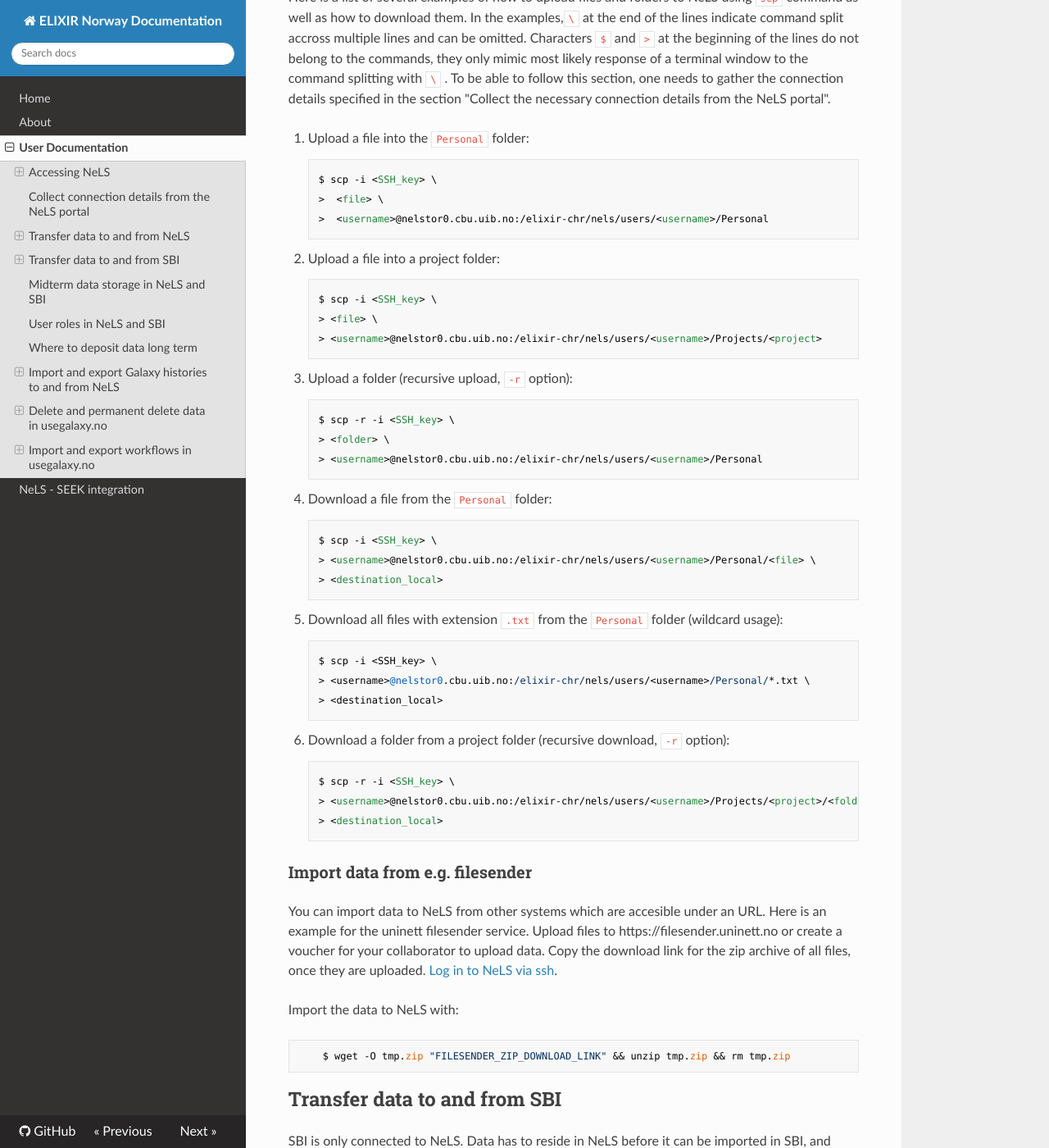
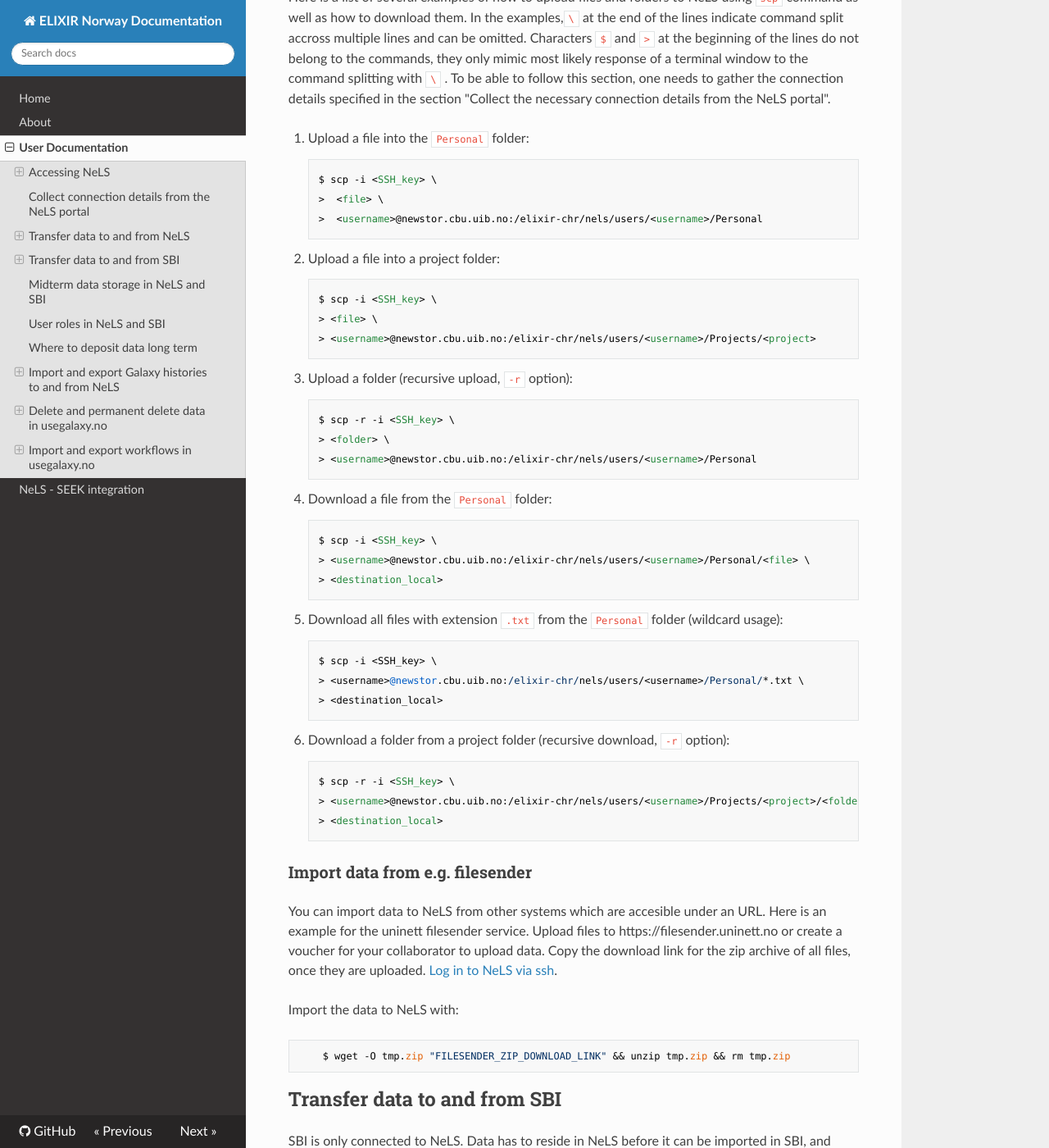
Before and after one commit to elixir-no-nels/nels-docs, an MkDocs documentation site: the page built from docs/user-doc.md, in a window 1280 px wide and 1400 px high, scrolled down 3622 px. Shown: the whole window at 82% size. Built offline with MkDocs 1.6.1, drawn with Linux system fonts in a browser that asks for light colours; nearby versions of some CDN libraries; some of the changed text lies outside the part shown.

Commit message:
Change server name
The server name was outdated. Changed nelstor0.cbu.uib.no to newstor.cbu.uib.no

```diff
--- a/docs/user-doc.md
+++ b/docs/user-doc.md
@@ -27,7 +27,7 @@
 
 After gathering your username and SSH key, you can use `ssh` to access NeLS with the following command (character `$` only indicates beginning of the line and is not a part of the command):
 
-	$ ssh -i <SSH_key> <username>@nelstor0.cbu.uib.no
+	$ ssh -i <SSH_key> <username>@newstor.cbu.uib.no
 
 Absolute path to the home directory in NeLS is `/elixir-chr/nels/users/<username>`.
 
@@ -39,7 +39,7 @@
 <img src="images/nels_access.png" alt="NeLS Connection Details" width="600"/>
 </p>
 
-Download the SSH key to the computer from which you want to authenticate on NeLS, note the host address (`nelstor0.cbu.uib.no`) and your username. Modify access permissions for the SSH key in such a way that only you can read and write to the file and no other user can access the file. In the linux-based operating systems (including OsX), one can achieve this by typing `chmod 600 <SSH_key>` into a terminal window. In Windows, one can access the security tab in the `Properties` option of the `<SSH_key>` file and keep access granted only to oneself, `SYSTEM` and `Administrators`.
+Download the SSH key to the computer from which you want to authenticate on NeLS, note the host address (`newstor.cbu.uib.no`) and your username. Modify access permissions for the SSH key in such a way that only you can read and write to the file and no other user can access the file. In the linux-based operating systems (including OsX), one can achieve this by typing `chmod 600 <SSH_key>` into a terminal window. In Windows, one can access the security tab in the `Properties` option of the `<SSH_key>` file and keep access granted only to oneself, `SYSTEM` and `Administrators`.
 
 ## Transfer data to and from NeLS
 
@@ -89,36 +89,36 @@
 
 		$ scp -i <SSH_key> \
 		>  <file> \
-		>  <username>@nelstor0.cbu.uib.no:/elixir-chr/nels/users/<username>/Personal
+		>  <username>@newstor.cbu.uib.no:/elixir-chr/nels/users/<username>/Personal
 
 2. Upload a file into a project folder:
 
 		$ scp -i <SSH_key> \
 		> <file> \
-		> <username>@nelstor0.cbu.uib.no:/elixir-chr/nels/users/<username>/Projects/<project>
+		> <username>@newstor.cbu.uib.no:/elixir-chr/nels/users/<username>/Projects/<project>
 
 3. Upload a folder (recursive upload, `-r` option):
 
 		$ scp -r -i <SSH_key> \
 		> <folder> \
-		> <username>@nelstor0.cbu.uib.no:/elixir-chr/nels/users/<username>/Personal
+		> <username>@newstor.cbu.uib.no:/elixir-chr/nels/users/<username>/Personal
 
 4. Download a file from the `Personal` folder:
 
 		$ scp -i <SSH_key> \
-		> <username>@nelstor0.cbu.uib.no:/elixir-chr/nels/users/<username>/Personal/<file> \
+		> <username>@newstor.cbu.uib.no:/elixir-chr/nels/users/<username>/Personal/<file> \
 		> <destination_local>
 
 5. Download all files with extension `.txt` from the `Personal` folder (wildcard usage):
 
 		$ scp -i <SSH_key> \
-		> <username>@nelstor0.cbu.uib.no:/elixir-chr/nels/users/<username>/Personal/*.txt \
+		> <username>@newstor.cbu.uib.no:/elixir-chr/nels/users/<username>/Personal/*.txt \
 		> <destination_local>
 
 6. Download a folder from a project folder (recursive download, `-r` option):
 
 		$ scp -r -i <SSH_key> \
-		> <username>@nelstor0.cbu.uib.no:/elixir-chr/nels/users/<username>/Projects/<project>/<folder> \
+		> <username>@newstor.cbu.uib.no:/elixir-chr/nels/users/<username>/Projects/<project>/<folder> \
 		> <destination_local>
 
 ### Import data from e.g. filesender
```
